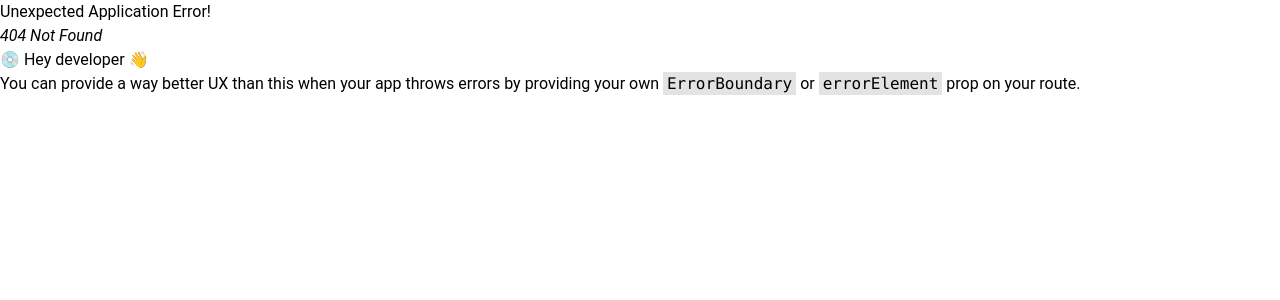
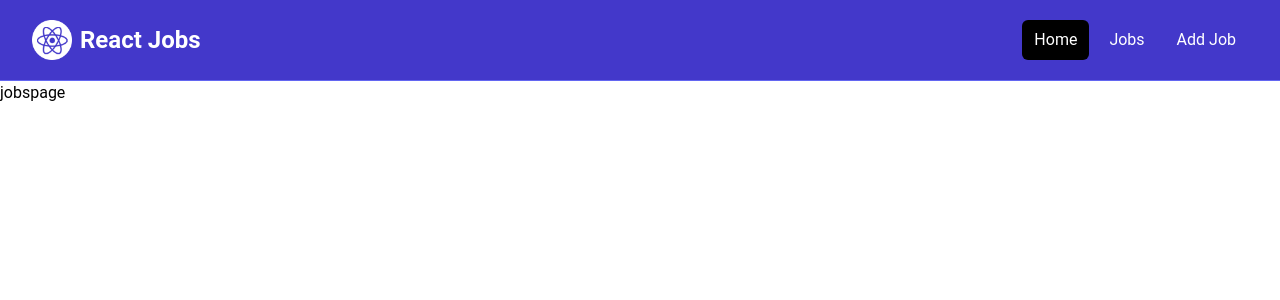
Before and after one commit to ehandresen/react-jobs-app, a React (Vite) app: page /jobs in a window 1280 px wide. Before the commit this address had no page. Shown: the top 300 px of the page. Built offline with nearby package versions, Linux system fonts and the light colour scheme.

Commit message:
changed from a tag to Link (react-router-dom)

```diff
--- a/src/App.jsx
+++ b/src/App.jsx
@@ -6,11 +6,13 @@
 } from 'react-router-dom';
 import MainLayout from './layouts/MainLayout';
 import HomePage from './pages/HomePage';
+import JobsPage from './pages/JobsPage';
 
 const router = createBrowserRouter(
   createRoutesFromElements(
     <Route path="/" element={<MainLayout />}>
       <Route index element={<HomePage />} />
+      <Route path="/jobs" element={<JobsPage />} />
     </Route>
   )
 );
--- a/src/components/HomeCards.jsx
+++ b/src/components/HomeCards.jsx
@@ -1,3 +1,4 @@
+import { Link } from 'react-router-dom';
 import Card from './Card';
 
 const HomeCards = () => {
@@ -10,12 +11,12 @@
             <p className="mt-2 mb-4">
               Browse our React jobs and start your career today
             </p>
-            <a
-              href="/jobs.html"
+            <Link
+              to="/jobs"
               className="inline-block bg-black text-white rounded-lg px-4 py-2 hover:bg-gray-700"
             >
               Browse Jobs
-            </a>
+            </Link>
           </Card>
 
           <Card bg="bg-indigo-100">
@@ -23,12 +24,12 @@
             <p className="mt-2 mb-4">
               List your job to find the perfect developer for the role
             </p>
-            <a
-              href="/add-job.html"
+            <Link
+              to="/add-job"
               className="inline-block bg-indigo-500 text-white rounded-lg px-4 py-2 hover:bg-indigo-600"
             >
               Add Job
-            </a>
+            </Link>
           </Card>
         </div>
       </div>
--- a/src/components/JobListing.jsx
+++ b/src/components/JobListing.jsx
@@ -1,5 +1,6 @@
 import { useState } from 'react';
 import { FaMapMarker } from 'react-icons/fa';
+import { Link } from 'react-router-dom';
 
 /* eslint-disable react/prop-types */
 const JobListing = ({ job }) => {
@@ -36,12 +37,12 @@
             <FaMapMarker className="inline text-lg mb-1 mr-1" />
             {job.location}
           </div>
-          <a
-            href={`/job/${job.id}`}
+          <Link
+            to={`/job/${job.id}`}
             className="h-[36px] bg-indigo-500 hover:bg-indigo-600 text-white px-4 py-2 rounded-lg text-center text-sm"
           >
             Read More
-          </a>
+          </Link>
         </div>
       </div>
     </div>
--- a/src/components/Navbar.jsx
+++ b/src/components/Navbar.jsx
@@ -1,3 +1,4 @@
+import { Link } from 'react-router-dom';
 import logo from '../assets/images/logo.png';
 
 const Navbar = () => {
@@ -7,35 +8,32 @@
         <div className="flex h-20 items-center justify-between">
           <div className="flex flex-1 items-center justify-center md:items-stretch md:justify-start">
             {/* <!-- Logo --> */}
-            <a
-              className="flex flex-shrink-0 items-center mr-4"
-              href="/index.html"
-            >
+            <Link className="flex flex-shrink-0 items-center mr-4" to="/">
               <img className="h-10 w-auto" src={logo} alt="React Jobs" />
               <span className="hidden md:block text-white text-2xl font-bold ml-2">
                 React Jobs
               </span>
-            </a>
+            </Link>
             <div className="md:ml-auto">
               <div className="flex space-x-2">
-                <a
-                  href="/index.html"
+                <Link
+                  to="/"
                   className="text-white bg-black hover:bg-gray-900 hover:text-white rounded-md px-3 py-2"
                 >
                   Home
-                </a>
-                <a
-                  href="/jobs.html"
+                </Link>
+                <Link
+                  to="/jobs"
                   className="text-white hover:bg-gray-900 hover:text-white rounded-md px-3 py-2"
                 >
                   Jobs
-                </a>
-                <a
-                  href="/add-job.html"
+                </Link>
+                <Link
+                  to="/add-job"
                   className="text-white hover:bg-gray-900 hover:text-white rounded-md px-3 py-2"
                 >
                   Add Job
-                </a>
+                </Link>
               </div>
             </div>
           </div>
--- a/src/components/ViewAllJobs.jsx
+++ b/src/components/ViewAllJobs.jsx
@@ -1,12 +1,14 @@
+import { Link } from 'react-router-dom';
+
 const ViewAllJobs = () => {
   return (
     <section className="m-auto max-w-lg my-10 px-6">
-      <a
-        href="/jobs"
+      <Link
+        to="/jobs"
         className="block bg-black text-white text-center py-4 px-6 rounded-xl hover:bg-gray-700"
       >
         View All Jobs
-      </a>
+      </Link>
     </section>
   );
 };
--- /dev/null
+++ b/src/pages/JobsPage.jsx
@@ -0,0 +1,5 @@
+const JobsPage = () => {
+  return <h1>jobspage</h1>;
+};
+
+export default JobsPage;
```
Also changed, not shown: src/pages/NotFoundPage.jsx (added, +7 -0 lines).
